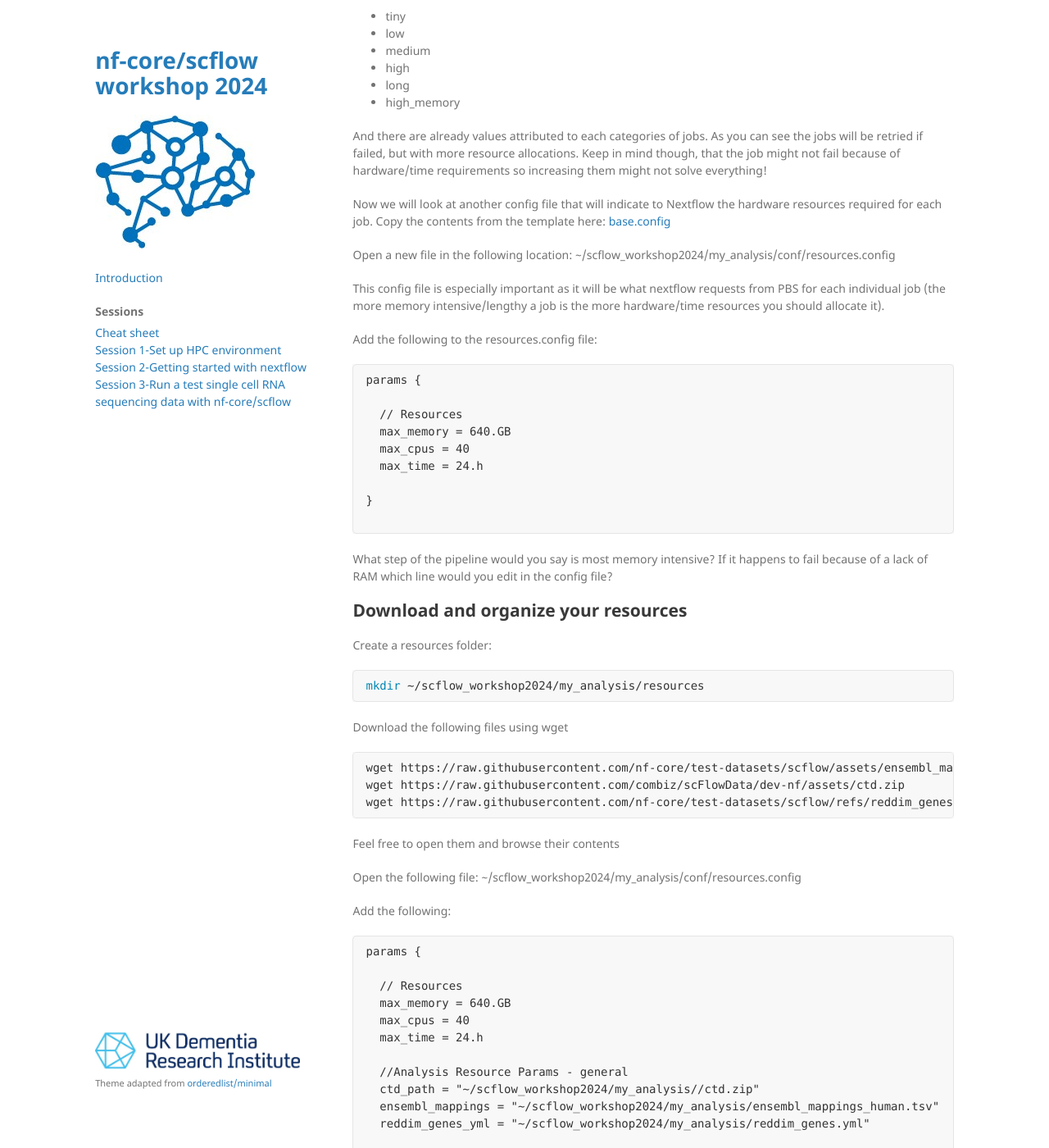
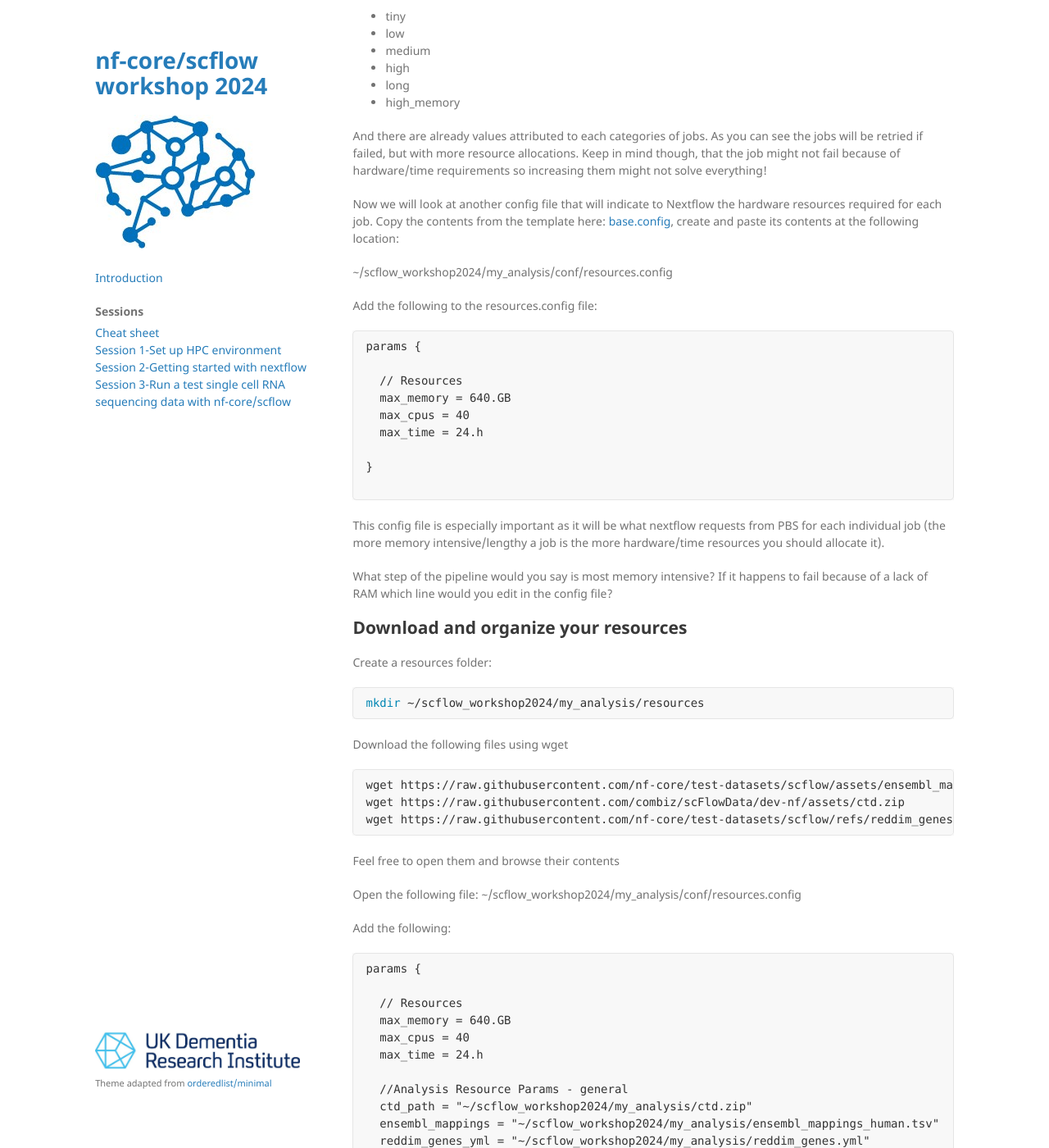
Before and after one commit to nfancy/scflow-workshop2024.github.io, a Jekyll site: the page built from docs/pages/main/session-3.md, in a window 1280 px wide and 1400 px high, scrolled down 1681 px. Shown: the whole window at 82% size. Built offline with Jekyll 4.4.1, drawn with Linux system fonts in a browser that asks for light colours; the repository's description, which GitHub fills in, is left out; some of the changed text lies outside the part shown.

Commit message:
Update session-3.md

```diff
--- a/docs/pages/main/session-3.md
+++ b/docs/pages/main/session-3.md
@@ -84,12 +84,9 @@ In this file, you can see hardware and time allocations for groups of jobs that
 
 And there are already values attributed to each categories of jobs. As you can see the jobs will be retried if failed, but with more resource allocations. Keep in mind though, that the job might not fail because of hardware/time requirements so increasing them might not solve everything!
 
-Now we will look at another config file that will indicate to Nextflow the hardware resources required for each job. Copy the contents from the template here: [base.config](https://github.com/combiz/nf-core-scflow/blob/dev/conf/base.config)
+Now we will look at another config file that will indicate to Nextflow the hardware resources required for each job. Copy the contents from the template here: [base.config](https://github.com/combiz/nf-core-scflow/blob/dev/conf/base.config), create and paste its contents at the following location:
 
-Open a new file in the following location:
 ~/scflow_workshop2024/my_analysis/conf/resources.config
-
-This config file is especially important as it will be what nextflow requests from PBS for each individual job (the more memory intensive/lengthy a job is the more hardware/time resources you should allocate it).
 
 Add the following to the resources.config file:
 
@@ -138,7 +137,7 @@ params {
   max_time = 24.h
 
   //Analysis Resource Params - general
-  ctd_path = "~/scflow_workshop2024/my_analysis//ctd.zip"
+  ctd_path = "~/scflow_workshop2024/my_analysis/ctd.zip"
   ensembl_mappings = "~/scflow_workshop2024/my_analysis/ensembl_mappings_human.tsv"
   reddim_genes_yml = "~/scflow_workshop2024/my_analysis/reddim_genes.yml"
 
```
Also changed, not shown: other parts of docs/pages/main/session-3.md (+2 -0 lines).
